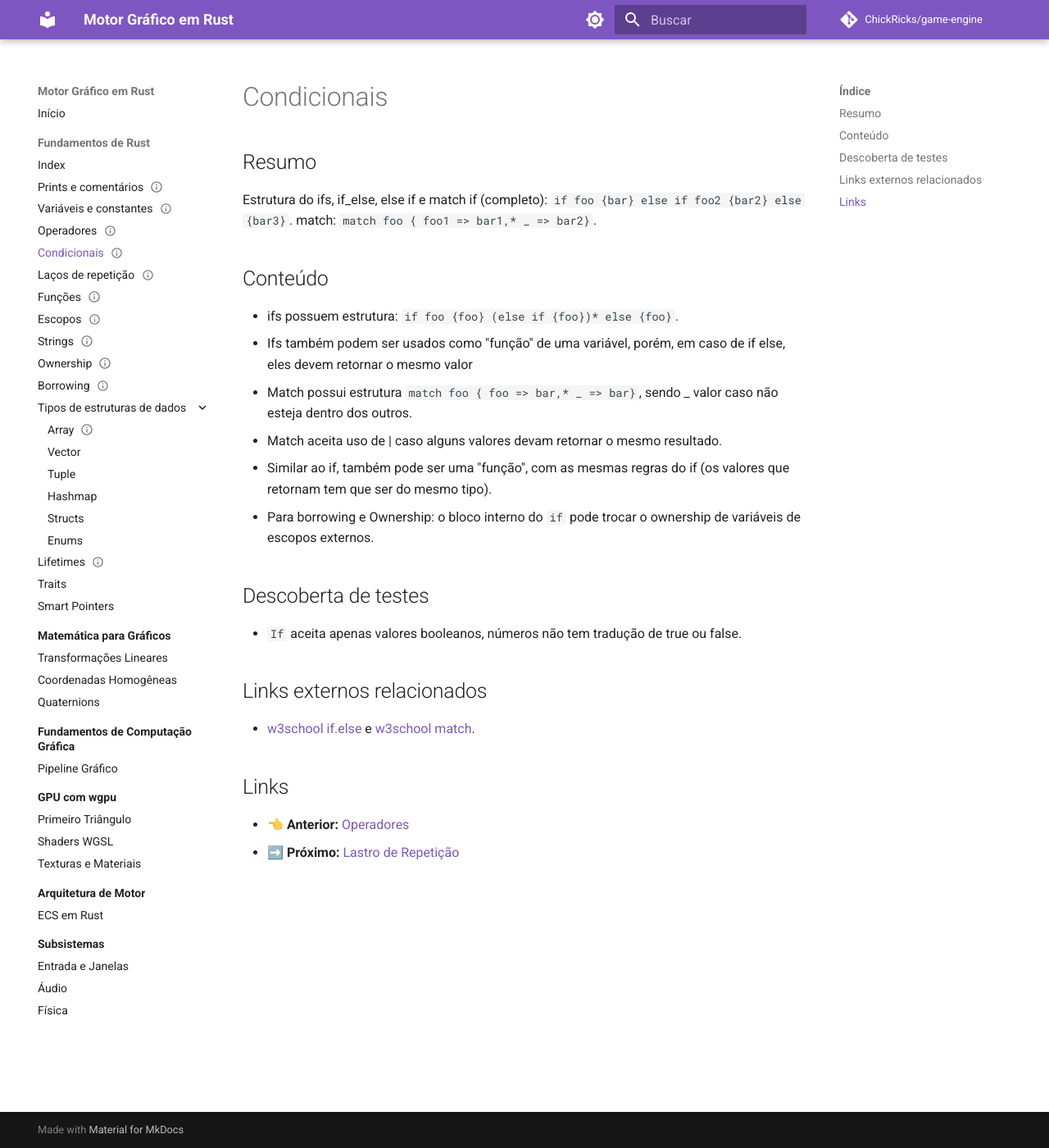
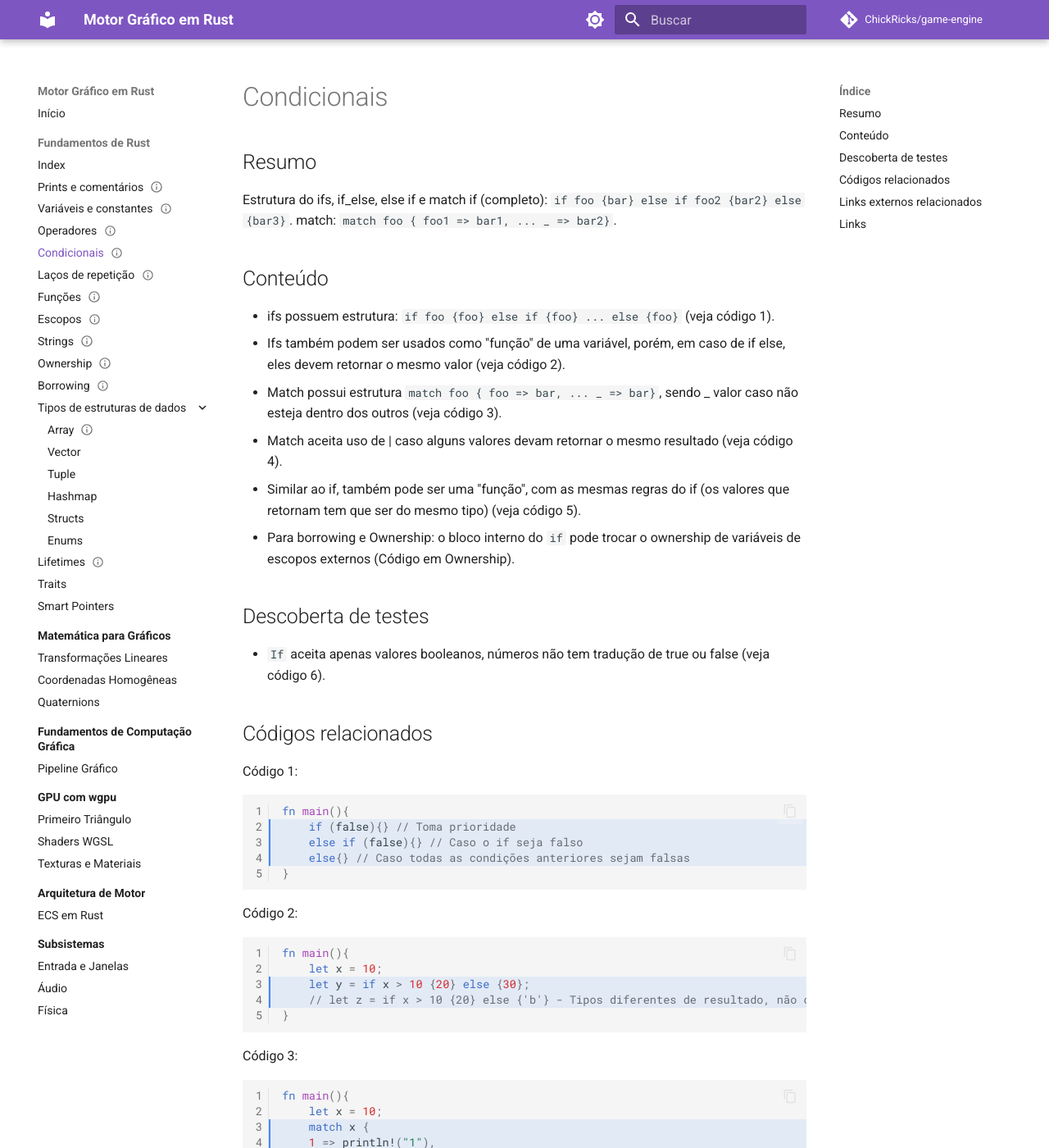
Before and after one commit to ChickRicks/game-engine, an MkDocs documentation site: the page built from docs/1-fundamentos-rust/4-Condicionais.md, in a window 1280 px wide and 1400 px high. Shown: the whole window at 82% size. Built offline with MkDocs 1.6.1 and Material for MkDocs 9.7.7, drawn with Linux system fonts in a browser that asks for light colours; comment, search, counter and statistics services are not loaded; some of the changed text lies outside the part shown.

Commit message:
vault backup: 2026-11-04 23:04:14

````diff
--- a/docs/1-fundamentos-rust/4-Condicionais.md
+++ b/docs/1-fundamentos-rust/4-Condicionais.md
@@ -4,24 +4,85 @@ criado: 2026/11/01
 atualizado: 2026/11/01
 autor: ChickRicks
 ---
-
 # Condicionais
 
 ## Resumo
 Estrutura do ifs, if_else, else if e match
 if (completo): `if foo {bar} else if foo2 {bar2} else {bar3}`.
-match: `match foo { foo1 => bar1,* _ => bar2}`.
+match: `match foo { foo1 => bar1, ... _ => bar2}`.
 ## Conteúdo
-- ifs possuem estrutura: `if foo {foo} (else if {foo})* else {foo}`.
-- Ifs também podem ser usados como "função" de uma variável, porém, em caso de if else, eles devem retornar o mesmo valor
-- Match possui estrutura `match foo { foo => bar,*  _ => bar}`, sendo _ valor caso não esteja dentro dos outros.
-- Match aceita uso de | caso alguns valores devam retornar o mesmo resultado.
-- Similar ao if, também pode ser uma "função", com as mesmas regras do if (os valores que retornam tem que ser do mesmo tipo).
--  Para borrowing e Ownership: o bloco interno do `if` pode trocar o ownership de variáveis de escopos externos.
+- ifs possuem estrutura: `if foo {foo} else if {foo} ... else {foo}` (veja código 1).
+- Ifs também podem ser usados como "função" de uma variável, porém, em caso de if else, eles devem retornar o mesmo valor (veja código 2).
+- Match possui estrutura `match foo { foo => bar, ...  _ => bar}`, sendo _ valor caso não esteja dentro dos outros (veja código 3).
+- Match aceita uso de | caso alguns valores devam retornar o mesmo resultado (veja código 4).
+- Similar ao if, também pode ser uma "função", com as mesmas regras do if (os valores que retornam tem que ser do mesmo tipo) (veja código 5).
+-  Para borrowing e Ownership: o bloco interno do `if` pode trocar o ownership de variáveis de escopos externos (Código em Ownership).
 ## Descoberta de testes
-- `If` aceita apenas valores booleanos, números não tem tradução de true ou false.
+- `If` aceita apenas valores booleanos, números não tem tradução de true ou false (veja código 6).
+## Códigos relacionados
+Código 1:
+```rust hl_lines="2-4" linenums="1"
+fn main(){
+	if (false){} // Toma prioridade
+	else if (false){} // Caso o if seja falso
+	else{} // Caso todas as condições anteriores sejam falsas
+}
+```
+Código 2:
+```rust hl_lines="3-4" linenums="1"
+fn main(){
+	let x = 10;
+	let y = if x > 10 {20} else {30};
+	// let z = if x > 10 {20} else {'b'} - Tipos diferentes de resultado, não compila
+}
+```
+Código 3:
+```rust hl_lines="3-6" linenums="1"
+fn main(){
+	let x = 10;
+	match x {
+	1 => println!("1"),
+	2 => println!("2"),
+	_ => println!("3"),
+	} // Printa 3, x não é 1 ou 2
+}
+```
+Código 4:
+```rust hl_lines="3 5" linenums="1"
+fn main(){
+	let x = 5;
+	match x {
+	1 | 2 | 3 => println!("1"),
+	4 | 5 | 6 => println!("2"),
+	_ => println!("3");
+	} // Printa 2, x é 4 ou 5 ou 6;
+}
+```
+Código 5:
+```rust hl_lines="3 8" linenums="1"
+fn main(){
+	let x = 5;
+	let y = match x {
+		1 | 2 | 3 => 2,
+		4 | 5 | 6 => 6,
+		_ => 0,
+	} // y recebe 6
+	/*let z = match x {
+		1 | 2 | 3 => 2,
+		4 | 5 | 6 => '1',
+		_ => false,
+	} // z não funcionaria, retorna valores variados*/
+}
+```
+Código 6:
+```rust hl_lines="2-3" linenums="1"
+fn main(){
+	if (true) {println!("Aqui funciona");}
+	// if (9) {println!("Aqui não funciona);}
+}
+```
 ## Links externos relacionados
 -  [w3school if.else](https://www.w3schools.com/rust/rust_if_else.php) e [w3school match](https://www.w3schools.com/rust/rust_match.php).
 ## Links
 - 👈 **Anterior:** [Operadores](3-Operadores.md)
-- ➡️ **Próximo:** [Lastro de Repetição](5-Lacos-de-repeticao.md)
+- ➡️ **Próximo:** [Laço de Repetição](5-Lacos-de-repeticao.md)
````
Also changed, not shown: docs/1-fundamentos-rust/3-Operadores.md (+1 -1 lines), docs/1-fundamentos-rust/6-Funcoes.md (+1 -1 lines).
